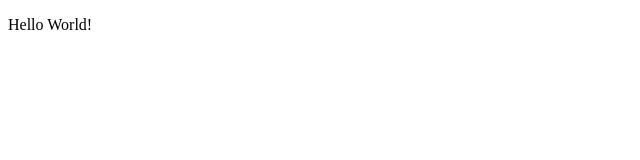
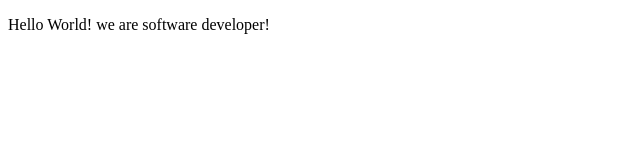
Before and after one commit to dimbyr/Dimby_Evans_Microverse, a plain HTML site: page index.html in a window 1280 px wide. Shown: the whole page, without its empty margins (0-640 px from the left). Drawn offline with Linux system fonts and the light colour scheme.

Commit message:
we are s.d.

```diff
--- a/index.html
+++ b/index.html
@@ -22,7 +22,7 @@
 
     -->
     <script  src="js/index.js"></script>
-<p> Hello World!</p>
+<p> Hello World! we are software developer!</p>
 
   </body>
 </html>
```
